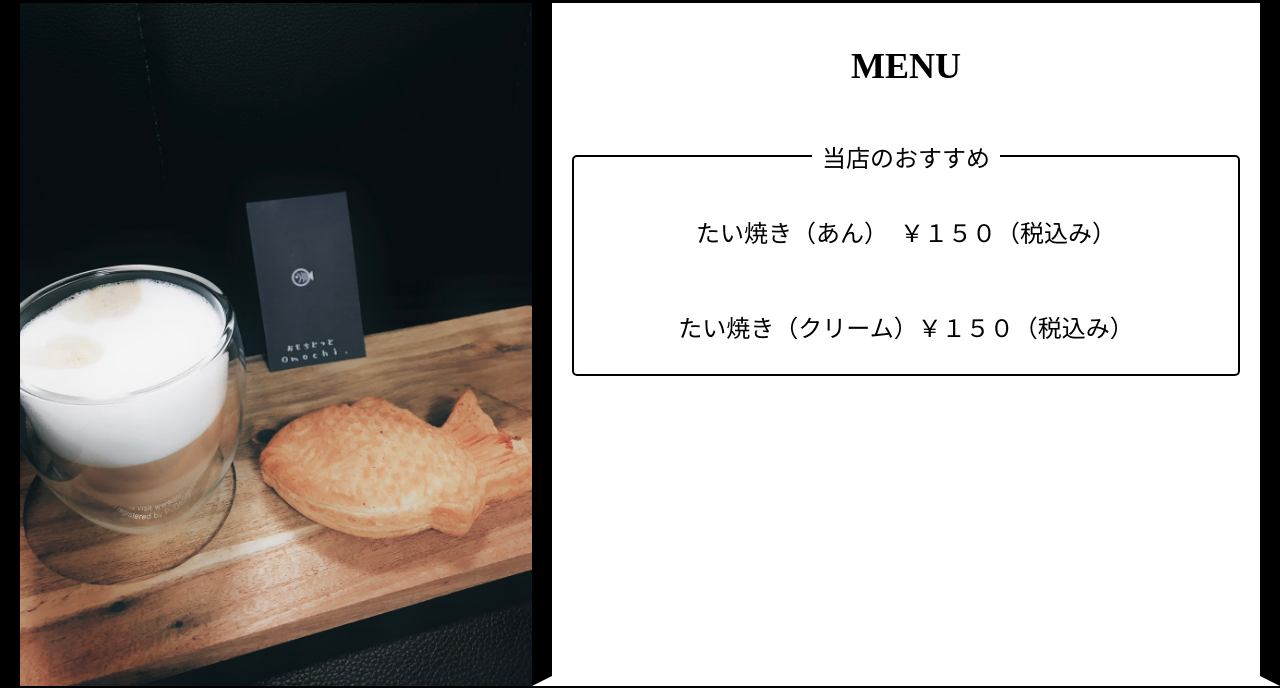
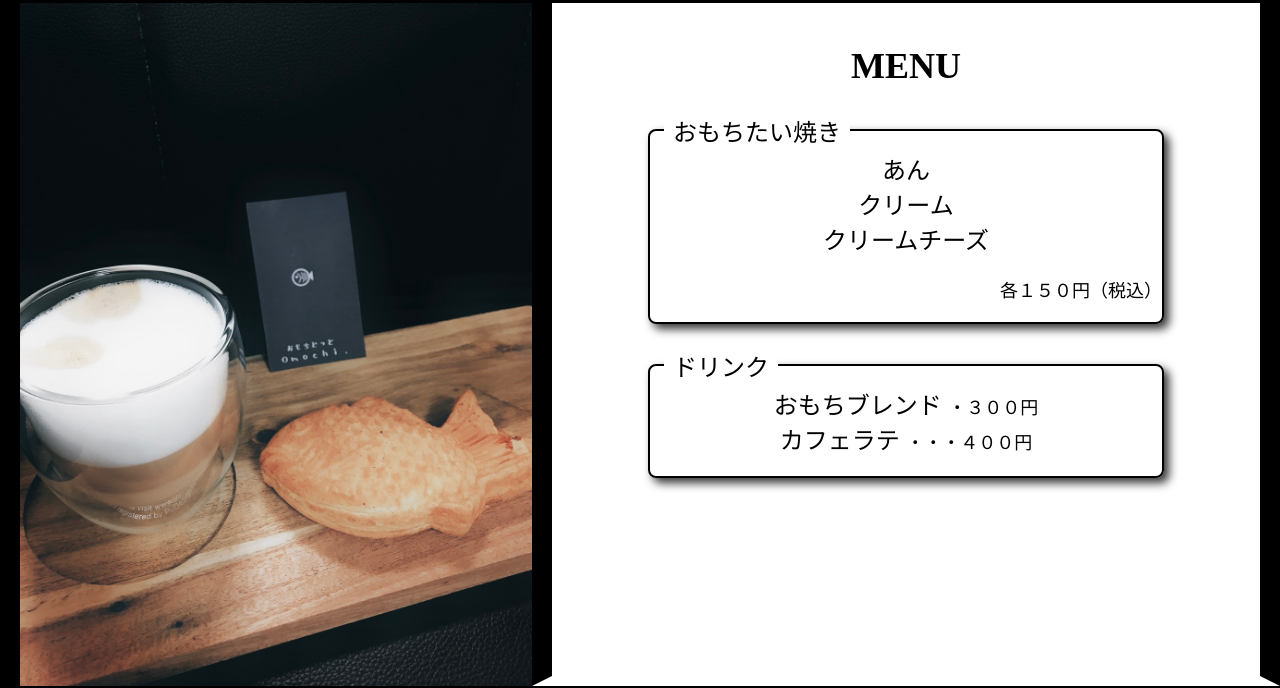
Before and after one commit to YKondo0902/omochi, a plain HTML site: page index.html in a window 1280 px wide. Shown: the part 1500-2188 px from the top of the page. Drawn offline with Linux system fonts and the light colour scheme.

Commit message:
Add files via upload

```diff
--- a/index.html
+++ b/index.html
@@ -3,7 +3,7 @@
   <head>
     <meta charset="utf-8">
     <meta name="viewport" content="width=device-width, initial-scale=1.0,maximum-scale=1.0,minimum-scale=1.0">
-    <link rel="stylesheet" href="style.css?v=3.3">  <!--バージョンをアップすること-->
+    <link rel="stylesheet" href="style.css?v=3.4">  <!--バージョンをアップすること-->
     <link rel="icon" href="icon.jpg">
     <link href="https://fonts.googleapis.com/icon?family=Material+Icons" rel="stylesheet">  <!--GoogleFontマテリアルアイコン-->
     <meta name="google-site-verification" content="gPLXaqvLXsyzF-yuZsjjI8-sMlqY6Y07RI8vkRmS18w" />  <!--Google Serch Console-->
@@ -48,13 +48,23 @@
         <section class="Foods">
           <div class="text">
             <h1 id="MENU">MENU</h1>
-            <fieldset>
-              <legend>当店のおすすめ</legend>
+            <div class="taiyaki">
+              <span class="small_title">おもちたい焼き</span>
               <ul>
-                <li> たい焼き（あん）　￥１５０（税込み）</li>
-                <li> たい焼き（クリーム）￥１５０（税込み）</li>
+                <li> あん </li>
+                <li> クリーム</li>
+                <li> クリームチーズ</li>
               </ul>
-            </fieldset>
+              <p>各１５０円（税込）</p>
+          </div>
+            <div class="drink">
+              <span class="small_title">ドリンク</span>
+              <ul>
+                <li> おもちブレンド <span>・３００円</span></li>
+                <li> カフェラテ <span>・・・４００円</span></li>
+              </ul>
+          </div>
+
           </div>
           <div class="img">
             <img src="Set.png" alt="This is Taiyaki Set">
--- a/style.css
+++ b/style.css
@@ -131,25 +131,51 @@ img{  /*カフェとたい焼きセットの画像*/
 .Foods img{
   border-top:solid 20px #000;
 }
-fieldset{
+.taiyaki,.drink {
+  position: relative;
+  left:0;
+  right:0;
+  margin:0 auto;
+  border: solid 2px #000;
+  border-radius: 8px;
+  width:90vw;
+  padding:20px 0;
+  box-shadow: 5px 5px 10px rgba(0, 0, 0, 0.8);
+
+}
+.drink{
+  margin-top: 20px;
+  margin-bottom: 20px;
+}
+.taiyaki .small_title ,.drink .small_title{
+  position: absolute;
+  display: inline-block;
+  top: -8px;
+  left: 10px;
+  padding: 0 9px;
+  line-height: 1;
+  font-size: 18px;
+  font-weight: normal;
+  background-color: #fff;
+}
+.taiyaki ul, .drink ul {
   padding: 0;
-  border-radius: 5px;
-  border:solid 2px #000;
-  margin:0 10px 20px;
+  margin:0;
+  list-style-type: none;
 }
-fieldset legend{
-  padding:10px;
-  font-size: 20px;
+.taiyaki ul li , .drink ul li{
+  padding: 0;
+  margin:0;
+  font-size: 18px;
 }
-fieldset ul{
-  list-style-type: none;
+.taiyaki p{
+  font-size: 14px;
+  text-align: right;
+  margin:20px 0 0;
   padding: 0;
-  margin:0 0 10px;
 }
-fieldset ul li{
-  font-size: 18px;
-  padding: 0;
-  margin-bottom: 30px;
+.drink ul li span{
+  font-size:14px
 }
 .access .text{
   width:100%;
@@ -247,21 +273,31 @@ footer span{
     border-right:solid 20px #000;
     border-left:solid 20px #000;
   }
-  fieldset{
-    margin:20px;
-  }
-  fieldset legend{
-    font-size: 24px;
-  }
-  fieldset ul li{
-    font-size: 24px;
-    padding-top:30px;
-  }
   .Foods img{
     width: 40vw;
     height: auto;
     border-left:solid 20px #000;
     border-top:0;
+  }
+  .taiyaki,.drink {
+    width:40vw;
+  }
+  .drink{
+    margin-top: 40px;
+  }
+  .taiyaki .small_title ,.drink .small_title{
+    font-size: 24px;
+    top: -10px;
+    left: 14px;
+  }
+  .taiyaki ul li , .drink ul li{
+    font-size: 24px;
+  }
+  .taiyaki p{
+    font-size: 18px;
+  }
+  .drink ul li span{
+    font-size:18px
   }
   .access{
     display: flex;
```
